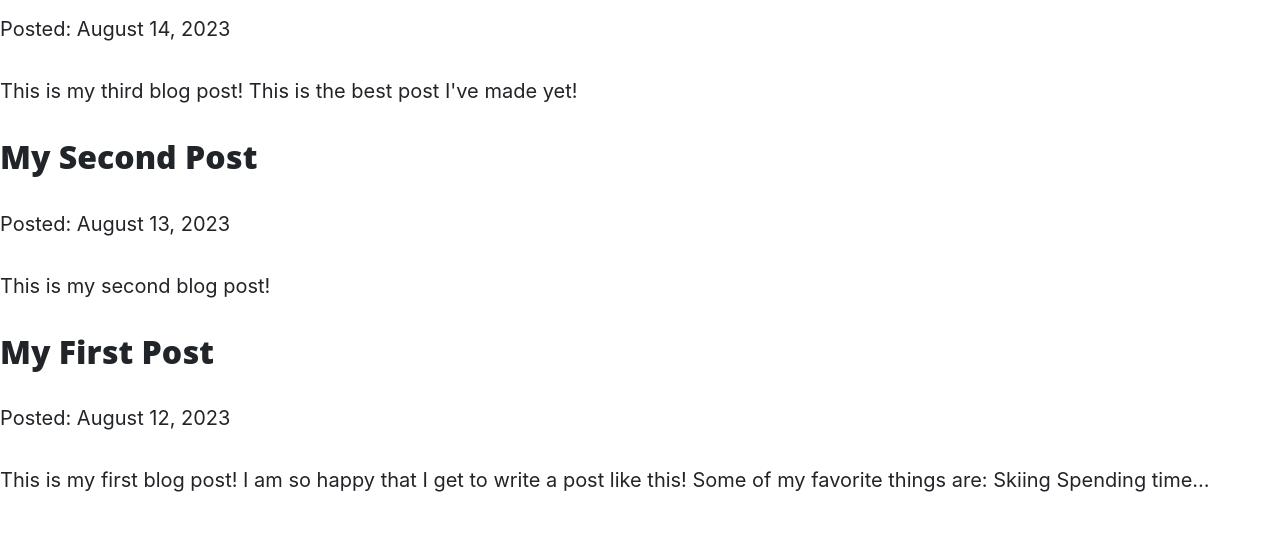
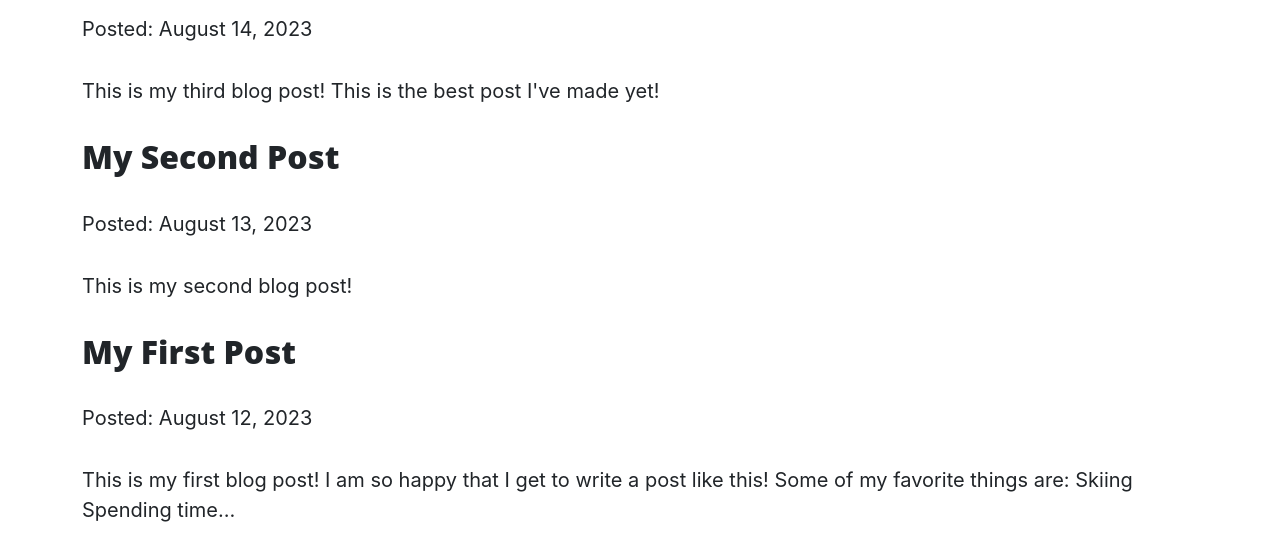
Before and after one commit to Blakester609/gospel-lense-blog, a Gatsby site: page /blog in a window 1280 px wide. Shown: the part 616-1173 px from the top of the page. Before the commit the page ends 1143 px from the top, so only its background shows below. Built offline with nearby package versions, Linux system fonts and the light colour scheme; Gatsby itself is replaced by a stand-in of ours.

Commit message:
Finished blog functionality

```diff
--- a/src/components/layout.js
+++ b/src/components/layout.js
@@ -39,10 +39,14 @@ const Layout = ({ pageTitle, headerData, children }) => {
                     </div>
                 </nav>
                 <Header headerData={headerData}/>
-                <main>
-                    <h1>{pageTitle}</h1>
-                    {children}
-                </main>
+                <div className={`${bootstrapBlog.container} ${bootstrapBlog.px4} ${bootstrapBlog.pxLg5}`}>
+                    <div className={`${bootstrapBlog.row} ${bootstrapBlog.gx4} ${bootstrapBlog.justifyContentCenter}`}>
+                        <div className={`${bootstrapBlog.colMd10} ${bootstrapBlog.colLg8} ${bootstrapBlog.colXl7}`}>
+                            <h1>{pageTitle}</h1>
+                            {children}
+                        </div>
+                    </div>
+                </div>
             </div>
         </body>
 
```
Also changed, not shown: src/pages/blog/{mdx.frontmatter__slug}.js (+7 -1 lines).
